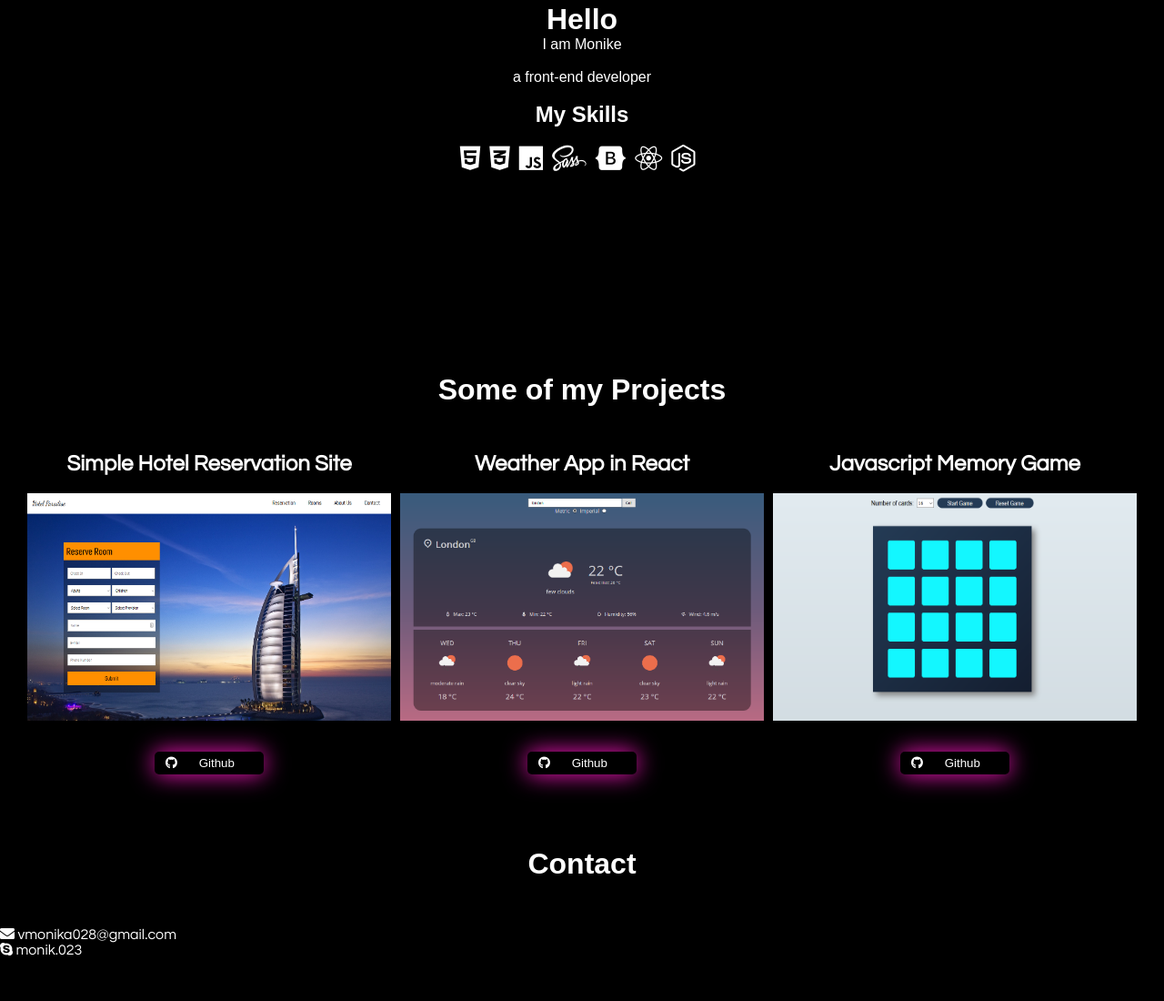
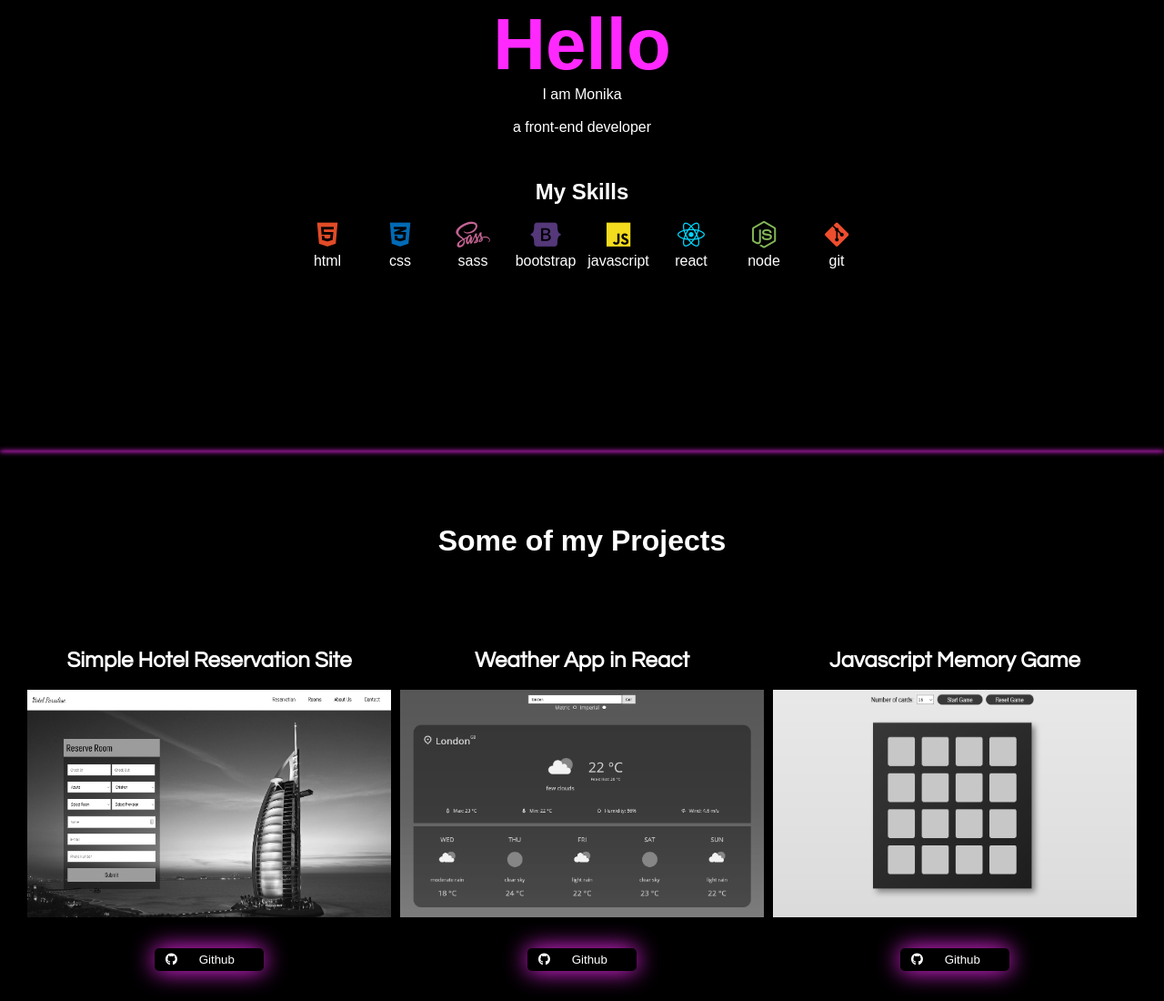
Before and after one commit to OhTheTypo/OhTheTypo.github.io, a plain HTML site: page index.html in a window 1280 px wide. Shown: the part 197-1297 px from the top of the page at 91% size. Drawn offline with Linux system fonts and the light colour scheme; a web font is replaced by a local one.

Commit message:
desktop view ready

```diff
--- a/index.html
+++ b/index.html
@@ -24,28 +24,54 @@
         <main>
             <div class="intro">
                 <h1>Hello</h1>
-                <p>I am Monike</p>
+                <p>I am Monika</p>
                 <br />
                 <p>a front-end developer</p>
                 <br />
                 <h2>My Skills</h2>
                 <br />
                 <ul class="skills">
-                    <li><i class="fab fa-html5"></i></li>
-                    <li><i class="fab fa-css3-alt"></i></li>
-                    <li><i class="fab fa-js"></i></li>
-                    <li><i class="fab fa-sass"></i></li>
-                    <li><i class="fab fa-bootstrap"></i></li>
-                    <li><i class="fab fa-react"></i></li>
-                    <li><i class="fab fa-node-js"></i></li>
+                    <div class="skill">
+                        <i id="html" class="fab fa-html5"></i>
+                        <p>html</p>
+                    </div>
+                    <div class="skill">
+                        <i id="css" class="fab fa-css3-alt"></i>
+                        <p>css</p>
+                    </div>
+                    <div class="skill">
+                        <i id="sass" class="fab fa-sass"></i>
+                        <p>sass</p>
+                    </div>
+                    <div class="skill">
+                        <i id="bootstrap" class="fab fa-bootstrap"></i>
+                        <p>bootstrap</p>
+                    </div>
+                    <div class="skill">
+                        <i id="javascript" class="fab fa-js"></i>
+                        <p>javascript</p>
+                    </div>
+                    <div class="skill">
+                        <i id="react" class="fab fa-react"></i>
+                        <p>react</p>
+                    </div>
+                    <div class="skill">
+                        <i id="node" class="fab fa-node-js"></i>
+                        <p>node</p>
+                    </div>
+                    <div class="skill">
+                        <i id="git" class="fab fa-git-alt"></i>
+                        <p>git</p>
+                    </div>
                 </ul>
             </div>
-            <br />
             <div class="projects">
                 <h1>Some of my Projects</h1>
                 <div class="projects-container">
                     <div class="project">
-                        <h2>Simple Hotel Reservation Site</h2>
+                        <a href="https://codepen.io/mm001/full/vYGXoEj"
+                            ><h2>Simple Hotel Reservation Site</h2></a
+                        >
                         <a href="https://codepen.io/mm001/full/vYGXoEj">
                             <img
                                 src="assets/hotel_preview.png"
@@ -54,11 +80,18 @@
                                 alt="hotel site preview"
                             />
                         </a>
-                        <br />
-                        <button><i class="fab fa-github"></i> Github</button>
+                        <a
+                            href="https://github.com/OhTheTypo/hotel-reservation-site"
+                        >
+                            <button>
+                                <i class="fab fa-github"></i> Github
+                            </button>
+                        </a>
                     </div>
                     <div class="project">
-                        <h2>Weather App in React</h2>
+                        <a href="https://stackblitz.com/edit/react-jdbiwd"
+                            ><h2>Weather App in React</h2></a
+                        >
                         <a href="https://stackblitz.com/edit/react-jdbiwd">
                             <img
                                 src="assets/weather_app_preview.png"
@@ -67,11 +100,16 @@
                                 alt="weather app preview"
                             />
                         </a>
-                        <br />
-                        <button><i class="fab fa-github"></i> Github</button>
+                        <a href="https://github.com/OhTheTypo/weather-app">
+                            <button>
+                                <i class="fab fa-github"></i> Github
+                            </button>
+                        </a>
                     </div>
                     <div class="project">
-                        <h2>Javascript Memory Game</h2>
+                        <a href="https://codepen.io/mm001/project/full/ZwqegW"
+                            ><h2>Javascript Memory Game</h2></a
+                        >
                         <a href="https://codepen.io/mm001/project/full/ZwqegW">
                             <img
                                 src="assets/memory_game_preview.png"
@@ -81,7 +119,11 @@
                             />
                         </a>
                         <br />
-                        <button><i class="fab fa-github"></i> Github</button>
+                        <a href="https://github.com/OhTheTypo/memory_game">
+                            <button>
+                                <i class="fab fa-github"></i> Github
+                            </button>
+                        </a>
                     </div>
                 </div>
             </div>
--- a/styles.scss
+++ b/styles.scss
@@ -1,3 +1,5 @@
+$pink: rgb(255, 41, 255);
+
 * {
     margin: 0;
     padding: 0;
@@ -11,23 +13,70 @@ body {
 }
 
 .intro {
-    padding: 200px 0;
     text-align: center;
+    box-shadow: 0 0 6px $pink;
+    h1 {
+        padding-top: 200px;
+        font-size: 80px;
+        color: $pink;
+    }
+    h2 {
+        margin-top: 30px;
+    }
 }
 
 .skills {
     display: flex;
     flex-direction: row;
-    justify-content: center;
-    li {
+    justify-content: space-evenly;
+    width: 50%;
+    margin: auto;
+    padding-bottom: 200px;
+    i {
         list-style-type: none;
         font-size: 30px;
-        margin-right: 10px;
     }
 }
 
+.skill {
+    display: flex;
+    flex-direction: column;
+    width: 100px;
+    p {
+        margin-top: 5px;
+    }
+}
+
+#html {
+    color: #e14b27;
+}
+#css {
+    color: #006ab5;
+}
+#javascript {
+    color: #f3db1d;
+}
+#sass {
+    color: #c56393;
+}
+#bootstrap {
+    color: #543879;
+}
+#react {
+    color: #00d7fe;
+}
+#node {
+    color: #85b858;
+}
+#git {
+    color: #ee4e2e;
+}
+
 .projects {
-    padding: 0 30px;
+    box-shadow: 0 0 6px $pink;
+    h1 {
+        padding-top: 80px;
+    }
     h1,
     h2 {
         text-align: center;
@@ -38,7 +87,8 @@ body {
 }
 
 .projects-container {
-    margin-top: 50px;
+    padding: 0 30px 80px;
+    margin-top: 100px;
     display: flex;
     flex-direction: row;
     justify-content: space-between;
@@ -46,6 +96,20 @@ body {
 
 .project h2 {
     font-family: "Questrial", sans-serif;
+}
+
+img {
+    filter: grayscale(100%);
+    &:hover {
+        filter: initial;
+    }
+}
+
+a:link,
+a:active,
+a:visited {
+    text-decoration: none;
+    color: white;
 }
 
 .project button {
@@ -57,12 +121,12 @@ body {
     background: black;
     color: white;
     border: none;
-    box-shadow: 0px 0px 26px #ff16c5;
+    box-shadow: 0px 0px 26px $pink;
     font-family: "Sarpanch", sans-serif;
     cursor: pointer;
-    transition-property: scale;
     &:hover {
-        transform: scale(1.2);
+        background: $pink;
+        color: black;
     }
     i {
         position: relative;
@@ -71,12 +135,24 @@ body {
 }
 
 .contact {
-    margin-top: 50px;
+    box-shadow: 0 0 6px $pink;
+    height: 500px;
     h1 {
         text-align: center;
+        padding-top: 80px;
     }
     ul {
-        margin: 50px auto;
+        margin: 120px 0;
+        text-align: center;
+        font-size: 20px;
         font-family: "Questrial", sans-serif;
     }
+    li {
+        list-style-type: none;
+        margin-top: 8px;
+    }
+    i {
+        margin-right: 5px;
+        color: $pink;
+    }
 }
```
Also changed, not shown: styles.css, 1 other file.
